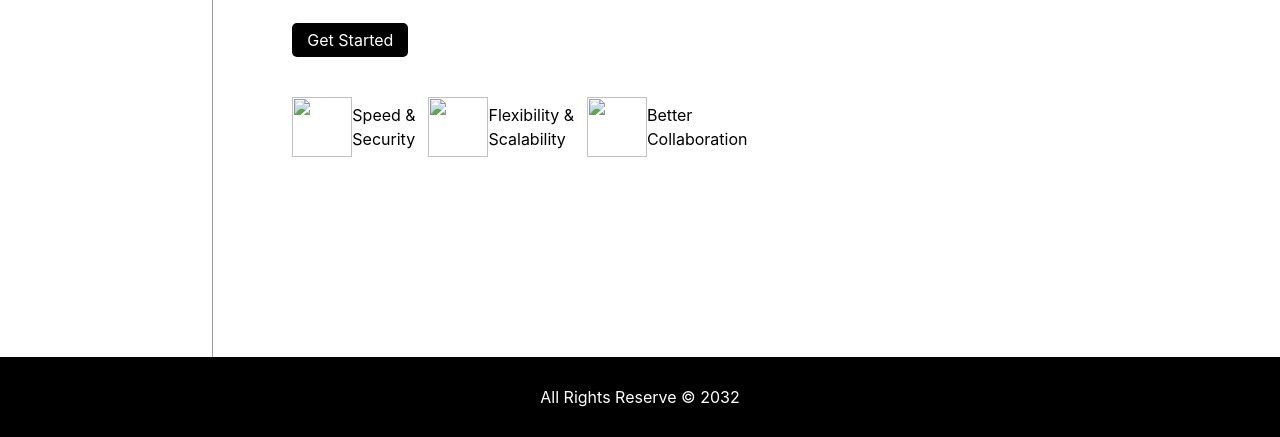
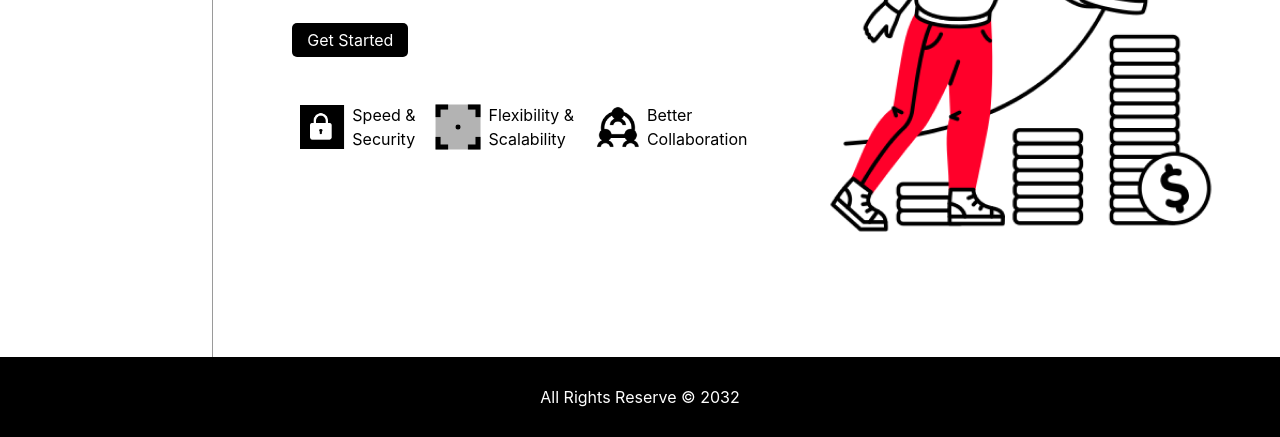
Before and after one commit to dhruviktank/WeDuTech, a plain HTML site: page index.html at #!/home in a window 1280 px wide. Shown: the part 372-809 px from the top of the page. Drawn offline with Linux system fonts and the light colour scheme; files whose address does not match are found by name.

Commit message:
Update home.html

```diff
--- a/home.html
+++ b/home.html
@@ -1,5 +1,5 @@
 <div class="home-container"
-    style="background: url('views/illustration3.png');background-repeat: no-repeat;background-position: right;height: 100%;padding: 5vw;">
+    style="background: url('illustration3.png');background-repeat: no-repeat;background-position: right;height: 100%;padding: 5vw;">
     <div class="inner-container" style="width: 50vw">
         <p style="padding: 10px 0; font-size: 40px;">Communicate.<br> Collaborate. Create.</p>
         <p style="font-size: 20px;">WeDu provides an effective and powerful <br>way to manage your projects</p>
@@ -8,15 +8,15 @@
             Started</button>
         <div style="margin: 30px 0;display: flex;gap: 1vw;align-items: center;">
             <div style="display: flex;align-items: center;">
-                <img src="views/lock.png" width="60" height="60" alt="">
+                <img src="lock.png" width="60" height="60" alt="">
                 <spanp>Speed & <br>Security</spanp>
             </div>
             <div style="display: flex;align-items: center;">
-                <img src="views/square.png" width="60" height="60" alt="">
+                <img src="square.png" width="60" height="60" alt="">
                 <span>Flexibility & <br>Scalability</span>
             </div>
             <div style="display: flex;align-items: center;">
-                <img src="views/collab.png" width="60" height="60" alt="">
+                <img src="collab.png" width="60" height="60" alt="">
                 <span>Better <br>Collaboration</span>
             </div>
         </div>
```
